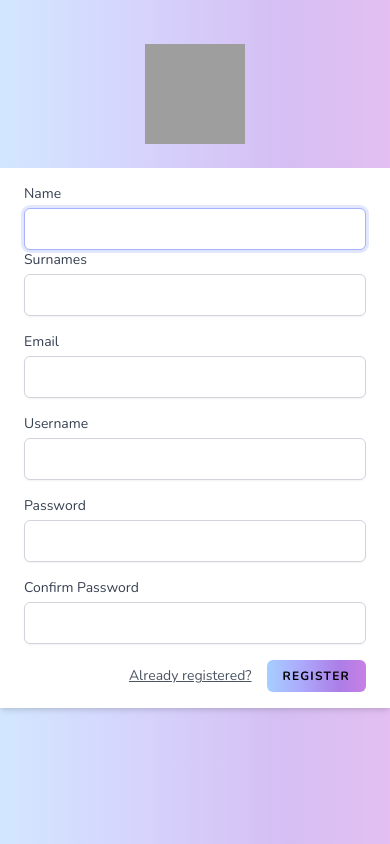
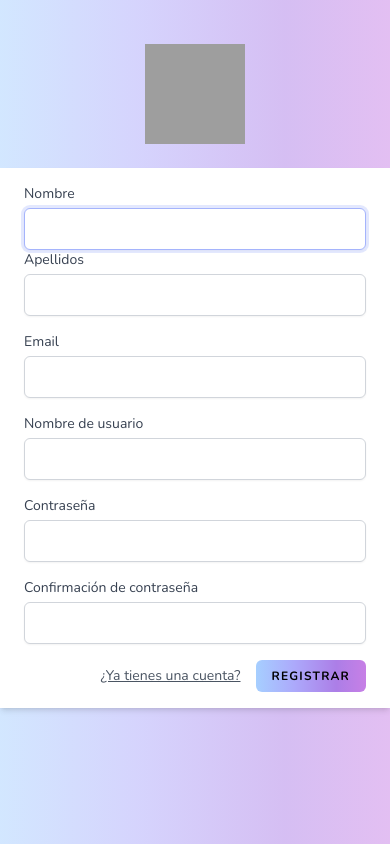
Before and after one commit to Elisj02/ctf, a Laravel app: page /register in a window 390 px wide. Run offline with Laravel 9, Linux system fonts and the light colour scheme; grey boxes are pictures that could not be loaded.

```diff
--- a/qzes/resources/views/acerca.blade.php
+++ b/qzes/resources/views/acerca.blade.php
@@ -4,7 +4,7 @@
             {{ __('Dashboard') }}
         </h2>
     </x-slot>
-    <div class="informacion-2 justify-content-center">
+    <div class="informacion-2 justify-content-center max-w-4xl mx-auto sm:px-6 lg:px-8 my-4">
         <a href="https://www.instagram.com/elisj2002/"><svg xmlns="http://www.w3.org/2000/svg" width="25" height="25"
                 fill="#c8c8d0" class="bi bi-instagram" viewBox="0 0 16 16">
                 <path
@@ -22,7 +22,7 @@
     <div class="flex items-center justify-center mt-5">
         <img src="{{ asset('storage/images/eli.jpg') }}" style="width: 40%; border-radius:20px;" />
     </div>
-    <div class="informacion-2 justify-content-center">
+    <div class="informacion-2 justify-content-center max-w-4xl mx-auto sm:px-6 lg:px-8 my-4">
         <h1 class="estadisticas-del-juego">
             HABILIDADES
         </h1>
--- a/qzes/resources/views/auth/login.blade.php
+++ b/qzes/resources/views/auth/login.blade.php
@@ -43,7 +43,7 @@
             <div class="flex items-center justify-end mt-4">
                 @if (Route::has('password.request'))
                     <a class="underline text-sm text-gray-600 hover:text-gray-900" href="{{ route('password.request') }}">
-                        {{ __('Forgot your password?') }}
+                        {{ __('¿Has olvidado tu contraseña?') }}
                     </a>
                 @endif
 
@@ -55,7 +55,7 @@
                         rgba(172, 126, 231, 1) 73%,
                         rgba(209, 128, 229, 1) 110%
                     ); border: none; margin-left: 15px; color:black; font-weight: bold;">
-                    {{ __('Log in') }}
+                    {{ __('Iniciar sesión') }}
                 </x-button>
             </div>
         </form>
--- a/qzes/resources/views/auth/register.blade.php
+++ b/qzes/resources/views/auth/register.blade.php
@@ -14,14 +14,14 @@
 
             <!-- Name -->
             <div>
-                <x-label for="name" :value="__('Name')" />
+                <x-label for="name" :value="__('Nombre')" />
 
                 <x-input id="name" class="block mt-1 w-full" type="text" name="name" :value="old('name')" required autofocus />
             </div>
 
             <!-- Surnames -->
             <div>
-                <x-label for="surnames" :value="__('Surnames')" />
+                <x-label for="surnames" :value="__('Apellidos')" />
 
                 <x-input id="surnames" class="block mt-1 w-full" type="text" name="surnames" :value="old('surnames')" required autofocus />
             </div>
@@ -35,14 +35,14 @@
 
             <!-- Username -->
             <div class="mt-4">
-                <x-label for="username" :value="__('Username')" />
+                <x-label for="username" :value="__('Nombre de usuario')" />
 
                 <x-input id="username" class="block mt-1 w-full" type="text" name="username" :value="old('username')" required />
             </div>
 
             <!-- Password -->
             <div class="mt-4">
-                <x-label for="password" :value="__('Password')" />
+                <x-label for="password" :value="__('Contraseña')" />
 
                 <x-input id="password" class="block mt-1 w-full"
                                 type="password"
@@ -52,7 +52,7 @@
 
             <!-- Confirm Password -->
             <div class="mt-4">
-                <x-label for="password_confirmation" :value="__('Confirm Password')" />
+                <x-label for="password_confirmation" :value="__('Confirmación de contraseña')" />
 
                 <x-input id="password_confirmation" class="block mt-1 w-full"
                                 type="password"
@@ -61,7 +61,7 @@
 
             <div class="flex items-center justify-end mt-4">
                 <a class="underline text-sm text-gray-600 hover:text-gray-900" href="{{ route('login') }}">
-                    {{ __('Already registered?') }}
+                    {{ __('¿Ya tienes una cuenta?') }}
                 </a>
 
                 <x-button style="
@@ -72,7 +72,7 @@
                         rgba(172, 126, 231, 1) 73%,
                         rgba(209, 128, 229, 1) 110%
                     ); border: none; margin-left: 15px; color:black; font-weight: bold;">
-                    {{ __('Register') }}
+                    {{ __('Registrar') }}
                 </x-button>
             </div>
         </form>
--- a/qzes/resources/views/cuenta.blade.php
+++ b/qzes/resources/views/cuenta.blade.php
@@ -4,7 +4,7 @@
             {{ __('Jugar') }}
         </h2>
     </x-slot>
-    <div class="informacion-2 justify-content-center">
+    <div class="informacion-2 justify-content-center max-w-4xl mx-auto sm:px-6 lg:px-8 my-4">
         <h1 class="estadisticas-del-juego">
             CUENTA
         </h1>
--- a/qzes/resources/views/dashboard.blade.php
+++ b/qzes/resources/views/dashboard.blade.php
@@ -20,7 +20,7 @@
             </div>
         </div>
     </div>
-    <div class="informacion-2 justify-content-center">
+    <div class="informacion-2 justify-content-center max-w-4xl mx-auto sm:px-6 lg:px-8 my-4">
         <h1 class="estadisticas-del-juego">
             ESTADÍSTICAS DEL JUEGO
         </h1>
--- a/qzes/resources/views/prejuego.blade.php
+++ b/qzes/resources/views/prejuego.blade.php
@@ -4,7 +4,7 @@
             {{ __('Jugar') }}
         </h2>
     </x-slot>
-    <div class="informacion-2 justify-content-center mb-3">
+    <div class="informacion-2 justify-content-center max-w-4xl mx-auto sm:px-6 lg:px-8 my-4">
         <h1 class="estadisticas-del-juego">
             ANTES DE JUGAR ...
         </h1>
--- a/qzes/resources/views/question/create.blade.php
+++ b/qzes/resources/views/question/create.blade.php
@@ -4,7 +4,7 @@
             {{ __('Nueva Pregunta') }}
         </h2>
     </x-slot>
-    <div class="informacion-2 justify-content-center">
+    <div class="informacion-2 justify-content-center max-w-4xl mx-auto sm:px-6 lg:px-8 my-4">
         <h1 class="estadisticas-del-juego">
             NUEVA PREGUNTA
         </h1>
--- a/qzes/resources/views/question/edit.blade.php
+++ b/qzes/resources/views/question/edit.blade.php
@@ -4,7 +4,7 @@
             {{ __('Editar pregunta') }}
         </h2>
     </x-slot>
-    <div class="informacion-2 justify-content-center">
+    <div class="informacion-2 justify-content-center max-w-4xl mx-auto sm:px-6 lg:px-8 my-4">
         <h1 class="estadisticas-del-juego">
             PREGUNTA ID: {{ $myquestion->id }}
         </h1>
--- a/qzes/resources/views/question/show.blade.php
+++ b/qzes/resources/views/question/show.blade.php
@@ -4,7 +4,7 @@
             {{ __('Jugar') }}
         </h2>
     </x-slot>
-    <div class="informacion-2 justify-content-center">
+    <div class="informacion-2 justify-content-center max-w-4xl mx-auto sm:px-6 lg:px-8 my-4">
         <h1 class="estadisticas-del-juego">
             PREGUNTA ID: {{ $myquestion->id }}
         </h1>
--- a/qzes/resources/views/qya/index.blade.php
+++ b/qzes/resources/views/qya/index.blade.php
@@ -4,7 +4,7 @@
             {{ __('Jugar') }}
         </h2>
     </x-slot>
-    <div class="informacion-2 justify-content-center">
+    <div class="informacion-2 justify-content-center max-w-4xl mx-auto sm:px-6 lg:px-8 my-4">
         <h1 class="estadisticas-del-juego">
             JUEGO
         </h1>
--- a/qzes/resources/views/ranking.blade.php
+++ b/qzes/resources/views/ranking.blade.php
@@ -4,7 +4,7 @@
             {{ __('Jugar') }}
         </h2>
     </x-slot>
-    <div class="informacion-2 justify-content-center mb-3">
+    <div class="informacion-2 justify-content-center max-w-4xl mx-auto sm:px-6 lg:px-8 my-4">
         <h1 class="estadisticas-del-juego">
             RANKING
         </h1>
@@ -39,7 +39,7 @@
                                 <p>{{ $r->username }}</p>
                             </td>
                             <td class="p-2 text-center block md:table-cell">
-                                {{ $r->puntos }}
+                                {{ ($r->puntos)*2 }}
                             </td>
                         </tr>
                     @endforeach
--- a/qzes/resources/views/sugerencias.blade.php
+++ b/qzes/resources/views/sugerencias.blade.php
@@ -4,7 +4,7 @@
             {{ __('Jugar') }}
         </h2>
     </x-slot>
-    <div class="informacion-2 justify-content-center">
+    <div class="informacion-2 justify-content-center max-w-4xl mx-auto sm:px-6 lg:px-8 my-4">
         <h1 class="estadisticas-del-juego">
             SUGERENCIAS
         </h1>
--- a/qzes/resources/views/welcome.blade.php
+++ b/qzes/resources/views/welcome.blade.php
@@ -20,7 +20,7 @@
             </div>
         </div>
     </div>
-    <div class="informacion-2 justify-content-center">
+    <div class="informacion-2 justify-content-center max-w-4xl mx-auto sm:px-6 lg:px-8 my-4">
         <h1 class="estadisticas-del-juego">
             ESTADÍSTICAS DEL JUEGO
         </h1>
```
Also changed, not shown: qzes/public/css/app.css.
